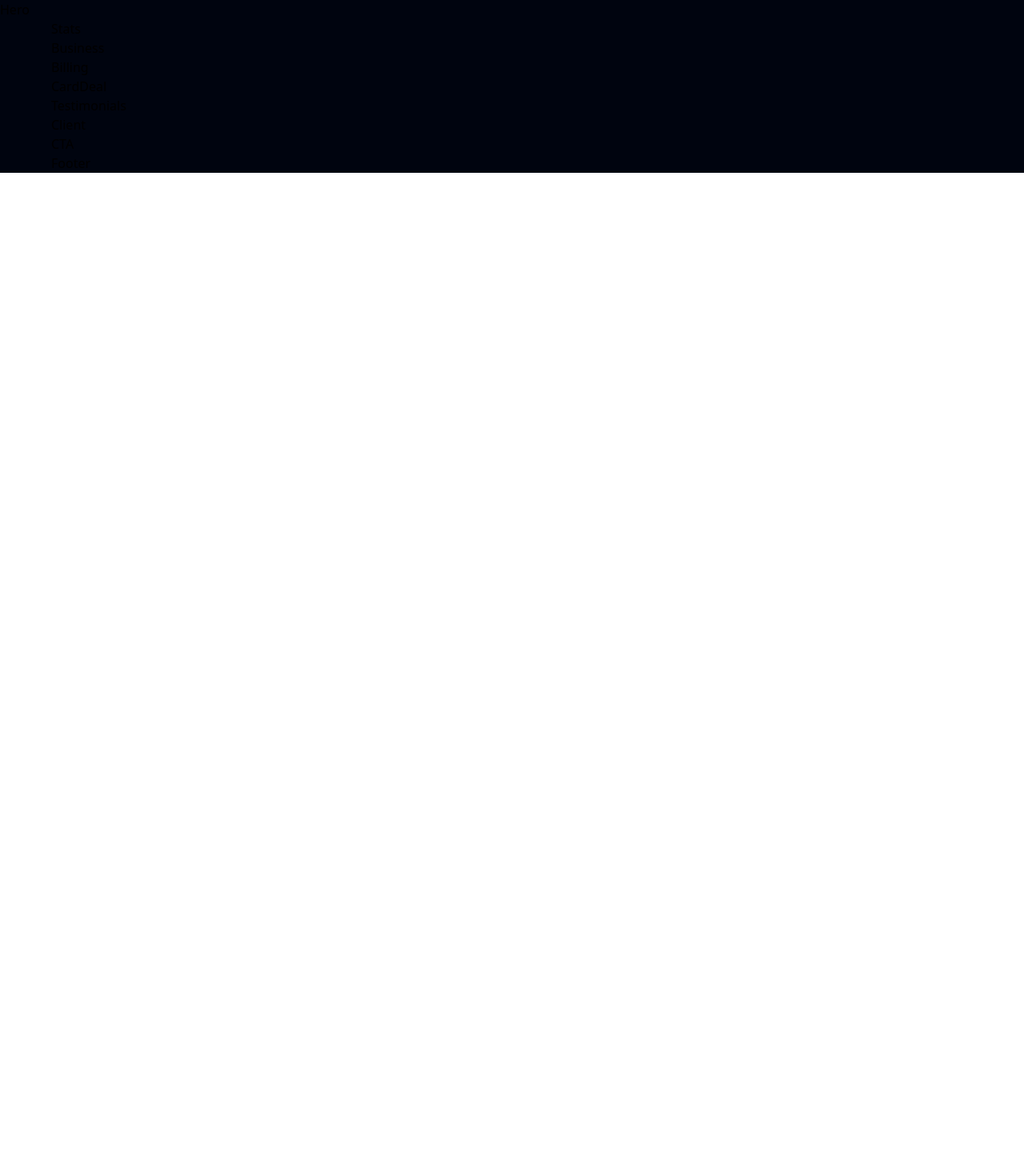
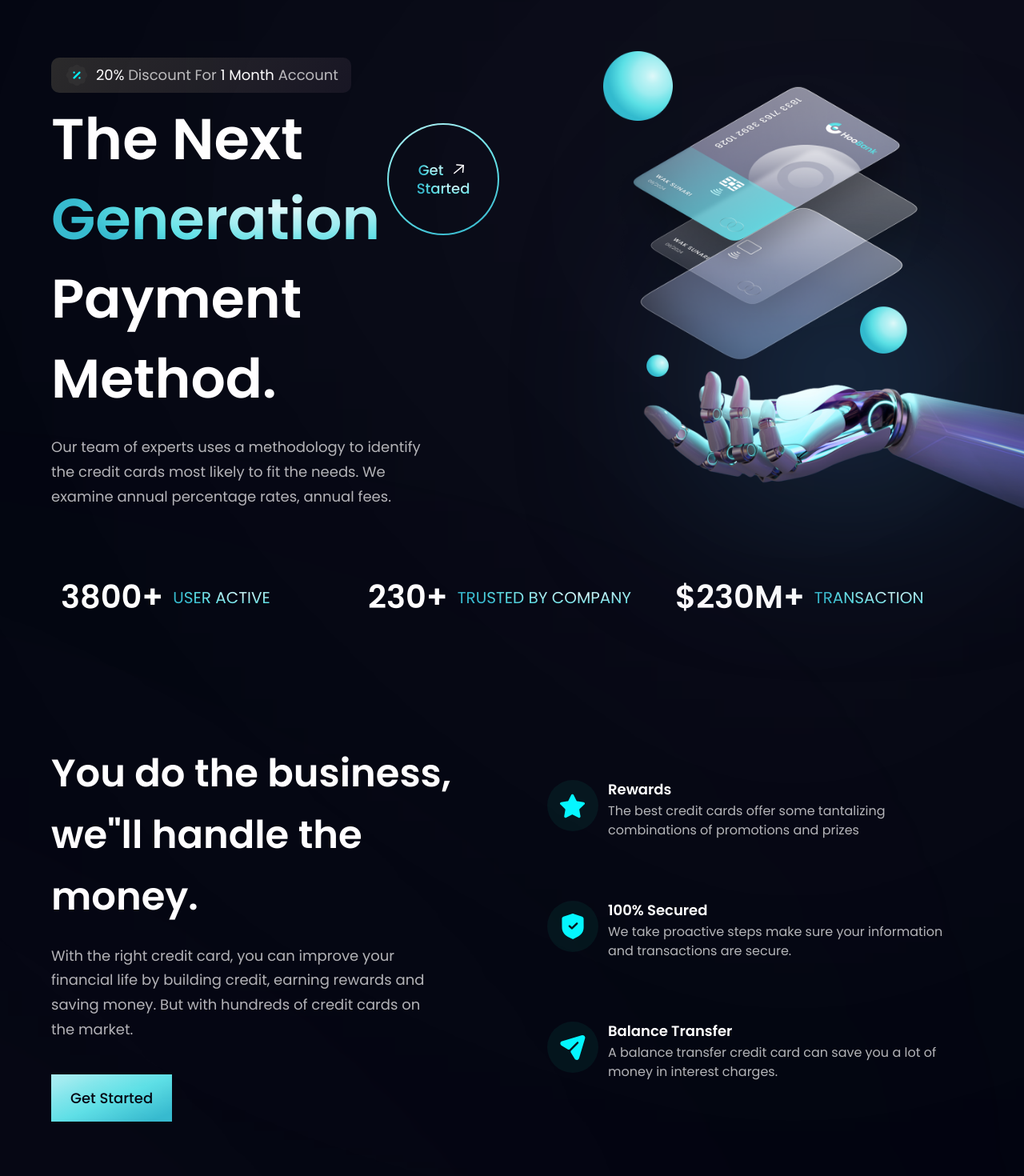
Before and after one commit to ikeodira/BankApp, a React (Create React App) app: page / in a window 1280 px wide. Shown: the part 80-1550 px from the top of the page at 80% size. Before the commit the page ends 800 px from the top, so only its background shows below. Built offline with nearby package versions, Linux system fonts and the light colour scheme.

Commit message:
Buid Billing Section

```diff
--- a/public/index.html
+++ b/public/index.html
@@ -24,7 +24,7 @@
       work correctly both with client-side routing and a non-root public URL.
       Learn how to configure a non-root public URL by running `npm run build`.
     -->
-    <title>React App</title>
+    <title>Bank App</title>
   </head>
   <body>
     <noscript>You need to enable JavaScript to run this app.</noscript>
--- a/src/components/Billing.jsx
+++ b/src/components/Billing.jsx
@@ -1,8 +1,28 @@
-import React from 'react'
+import React from 'react';
+import {apple, bill, google} from "../assets";
+import styles, {layout} from "../style";
 
 function Billing() {
+
   return (
-    <div>Billing</div>
+    <section id="product" className={layout.sectionReverse}>
+      <div className={layout.sectionImgReverse}>
+        <img src={bill} alt="billing" className="w-[100%] h-[100%] relative z-[5]"/>
+
+      <div className='absolute z-[0] -left-1/2 top-0 w-[50%] h-[50%] rounded-full white__gradient'/>
+      <div className='absolute z-[0] -left-1/2 bottom-0 w-[50%] h-[50%] rounded-full pink__gradient'/>
+      </div>
+
+      <div className={layout.sectionInfo}>
+        <h2 className={styles.heading2}>Easily cntrol your <br  className='sm:block hidden'/> billing & invoicing.</h2>
+        <p className={`${styles.paragraph} max-w-[470px] mt-5`}>Lorem, ipsum dolor sit amet consectetur adipisicing elit. Qui porro at nemo corrupti dolor repudiandae doloribus! Asperiores facere quas, est tempora dolor vel quibusdam alias?</p>
+
+        <div className='flex flex-row flex-wrap sm:mt-10 mt-6'>
+          <img src={apple} alt="apple_store" className="w-[128px] h-[42px] object-contain mr-5 cursor-pointer"/>
+          <img src={google} alt="play_store" className="w-[128px] h-[42px] object-contain cursor-pointer"/>
+        </div>
+      </div>
+    </section>
   )
 }
 
--- a/src/components/Business.jsx
+++ b/src/components/Business.jsx
@@ -1,8 +1,36 @@
 import React from 'react'
+import {features} from "../constants";
+import styles, {layout} from "../style";
+import Button from "./Button";
+
+const FeatureCard = ({icon, title, content, index}) =>(
+    <div className={`flex flex-row p-6 rounded-[20px] ${index !== features.length - 1 ? "mb-6" : 'mb-0' } feature-card`}>
+        <div className={`w-[64px] h-[64px] rounded-full ${styles.flexCenter} bg-dimBlue`}>
+            <img src={icon} alt="icon" className="w-[50%] h-[50%] object-contain" />
+        </div>
+        <div className='flex-1 flex flex-col ml-3'>
+            <h4 className='font-poppins font-semibold text-white text-[18px] leading-[23px] mb-1'>{title}</h4>
+            <p className='font-poppins font-normal text-dimWhite text-[16px] leading-[24px] mb-1'>{content}</p>
+        </div>
+    </div>
+)
 
 function Business() {
   return (
-    <div>Business</div>
+    <section id="features" className={layout.section}>
+        <div className={layout.sectionInfo}>
+            <h2 className={styles.heading2}>You do the business, <br className='sm:block hidden'/> we"ll handle the money.</h2>
+            <p className={`${styles.paragraph} max-w-[470px] mt-5`}>With the right credit card, you can improve your financial life by building credit, earning rewards and saving money. But with hundreds of credit cards on the market.</p>
+            <Button styles="mt-10"/>
+        </div>
+
+        <div className={`${layout.sectionImg} flex-col`}>
+            {features.map((feature, index)=>(
+                <FeatureCard key={feature.id} {...feature} index={index}/>
+            ))}
+        </div>
+
+    </section>
   )
 }
 
--- a/src/components/Button.jsx
+++ b/src/components/Button.jsx
@@ -1,8 +1,8 @@
 import React from 'react'
 
-function Button() {
+function Button({styles}) {
   return (
-    <div>Button</div>
+    <button type="button" className={`py-4 px-6 bg-blue-gradient font-poppins font-medium text-[18px] text-primary outline-none ${styles}`}>Get Started</button>
   )
 }
 
--- a/src/components/GetStarted.jsx
+++ b/src/components/GetStarted.jsx
@@ -1,8 +1,23 @@
 import React from 'react'
+import styles from '../style'
+import {arrowUp} from "../assets";
 
 function GetStarted() {
   return (
-    <div>GetStarted</div>
+    <div className={`${styles.flexCenter} w-[140px] h-[140px] rounded-full bg-blue-gradient p-[2px] cursor-pointer`}>
+        <div className={`${styles.flexCenter} flex-col bg-primary w-[100%] h-[100%] rounded-full`}>
+            <div className={`${styles.flexStart} flex-row`}>
+                <p className='font-poppins font-medium text-[18px] leading-[23px] mr-2'>
+                    <span className='text-gradient'>Get</span>
+                </p>
+                <img src={arrowUp} className="w-[23px] h-[23px] object-contain" alt="arrow" />
+            </div>
+
+            <p className='font-poppins font-medium text-[18px] leading-[23px]'>
+                    <span className='text-gradient'>Started</span>
+            </p>
+        </div>
+    </div>
   )
 }
 
--- a/src/components/Hero.jsx
+++ b/src/components/Hero.jsx
@@ -1,8 +1,42 @@
-import React from 'react'
+import styles from "../style";
+import {discount, robot} from "../assets";
+import GetStarted from "./GetStarted";
 
 function Hero() {
   return (
-    <div>Hero</div>
+    <section id="Home" className={`flex md:flex-row flex-col ${styles.paddingY}`}>
+        <div className={`flex-1 ${styles.flexStart} flex-col xl:px-0 sm:px-16 px-6`}>
+            <div className="flex flex-row items-center py-[6px] px-4 bg-discount-gradient rounded-[10px] mb-2">
+                <img src={discount} alt="discount" className="w-[32px] h-[32px]"/>
+                <p className={`${styles.paragraph} ml-2`}>
+                    <span className="text-white">20%
+                    </span> Discount For {" "}
+                    <span className="text-white">1 Month </span> Account
+                </p>
+            </div>
+
+            <div className="flex flex-row justify-between items-center w-full">
+                <h1 className="flex-1 font-poppins font-semibold ss:text-[72px] text-[52px] text-white ss:leading-[100px] leading-[75px]">The Next <br className="sm:block hidden"/> {" "} <span className="text-gradient">Generation</span> {" "} </h1>
+                <div className="ss:flex hidden md:mr-4 mr-0">
+                    <GetStarted/>
+                </div>
+            </div>
+
+            <h1 className="font-poppins font-semibold ss:text-[68px] text-[52px] text-white ss:leading-[100px] leading-[75px] w-full">Payment Method.</h1>
+            <p className={`${styles.paragraph} max-w-[470px] mt-5`}> Our team of experts uses a methodology to identify the credit cards most likely to fit the needs. We examine annual percentage rates, annual fees.</p>
+        </div>
+
+        <div className={`flex-1 flex ${styles.flexCenter} md:my-0 my-10 relative`}>
+            <img src={robot} alt="billing" className="w-[100%] h-[100%] relative z-[5]" />
+            <div className="absolute z-[0] w-[40%] h-[35%] top-0 pink__gradient"/>
+            <div className="absolute z-[1] w-[80%] h-[80%] rounded-full bottom-40 white__gradient"/>
+            <div className="absolute z-[0] w-[50%] h-[50%] right-20 bottom-20 blue__gradient"/>
+        </div>
+
+        <div className={`ss:hidden ${styles.flexCenter}`}>
+            <GetStarted/>
+        </div>
+    </section>
   )
 }
 
--- a/src/components/Stats.jsx
+++ b/src/components/Stats.jsx
@@ -1,8 +1,18 @@
-import React from 'react'
+import React from 'react';
+import {stats } from "../constants"
+import styles from "../style"
 
 function Stats() {
+
   return (
-    <div>Stats</div>
+    <section className={`${styles.flexCenter} flex-row flex-wrap sm:mb-20 mb-6`}>
+        {stats.map((stat)=>(
+            <div key={stat.id} className={`flex-1 flex justify-start items-center flex-row m-3`}>
+                <h4 className='font-poppins font-semibold xs:text-[40px] text-[30px] xs:leading-[53px] leading-[43px] text-white'>{stat.value}</h4>
+                <p className='font-poppins font-normal xs:text-[20px] text-[15px] xs:leading-[26px] leading-[21px] text-white text-gradient uppercase ml-3' >{stat.title}</p>
+           </div>
+        ))}
+    </section>
   )
 }
 
```
